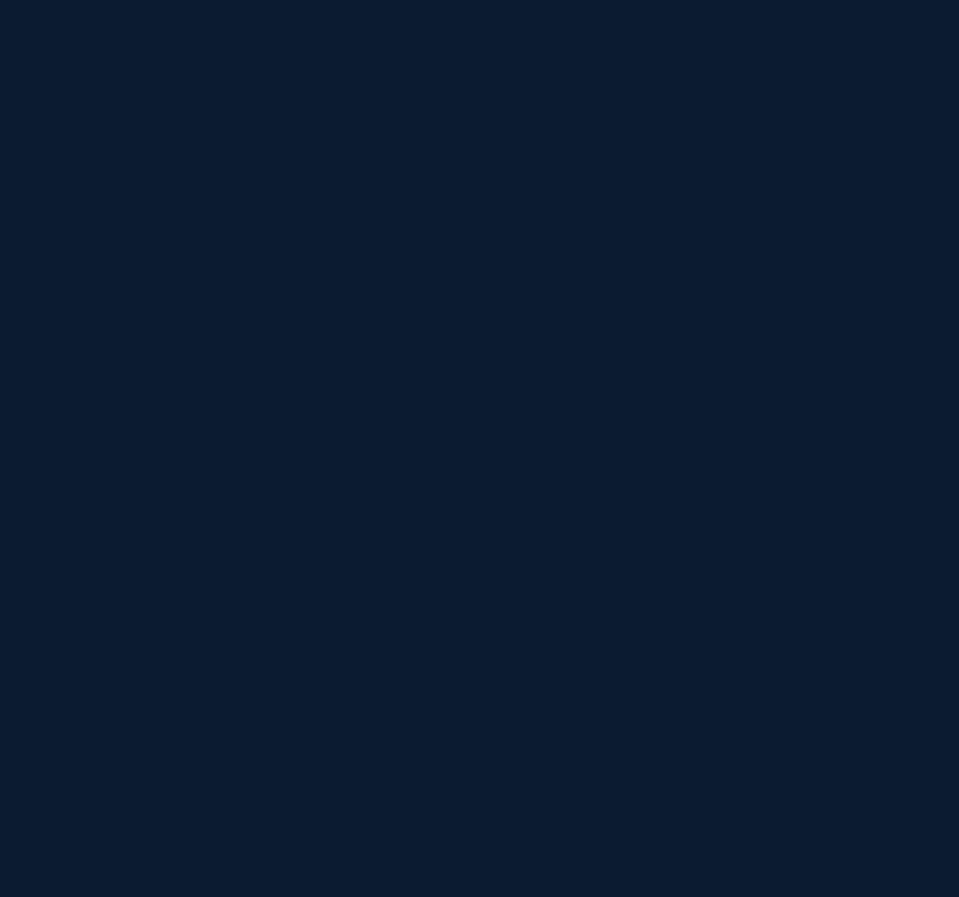
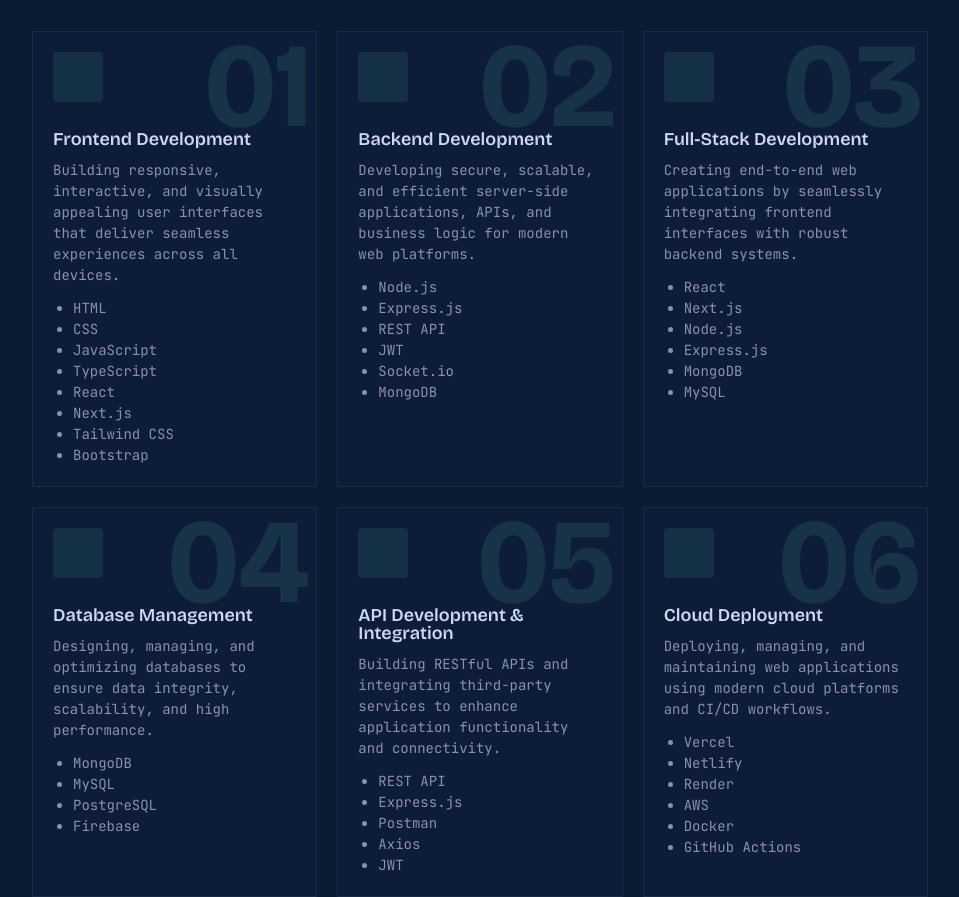
Before and after one commit to deepanshufullstack-ai/portfolio, a Next.js app: page / in a window 1280 px wide. Shown: the part 1860-2757 px from the top of the page, without its empty margins (160-1119 px from the left). Before the commit the page ends 1600 px from the top, so only its background shows below. Built offline with nearby package versions, Linux system fonts and the light colour scheme.

Commit message:
add changes

```diff
--- a/src/app/page.tsx
+++ b/src/app/page.tsx
@@ -5,19 +5,19 @@
 import Footer from "@/components/Footer";
 import Hero from "@/components/Hero";
 import Navbar from "@/components/Navbar";
-import Offer from "@/components/Offer";
+import Services from "@/components/Services";
 import Tech from "@/components/Tech";
 import Work from "@/components/Work";
 
 export default function Home() {
   return (
     <>
-      {/* <Navbar /> */}
+      <Navbar />
       <main>
         <Hero />
-        {/* <Counter /> */}
+        <Counter />
         <About />
-        {/* <Offer /> */}
+        <Services />
         {/* <Tech /> */}
         {/* <Experience /> */}
         {/* <Work /> */}
--- a/src/components/Counter.tsx
+++ b/src/components/Counter.tsx
@@ -1,10 +1,10 @@
 import styled from "styled-components";
 
 const counters = [
-  { count: "5+", label: "Years of Experience" },
-  { count: "20+", label: "Projects Completed" },
+  { count: "2+", label: "Years of Experience" },
+  { count: "10+", label: "Projects Completed" },
   { count: "10+", label: "Happy Clients" },
-  { count: "3", label: "Awards Won" },
+  { count: "4", label: "Awards Won" },
 ];
 
 export default function Counter() {
@@ -60,7 +60,7 @@
   p {
     color: #0b1b31;
     font-size: 14px;
-    font-weight: 500;
+    font-weight: 600;
     line-height: 1.5;
   }
 
--- a/src/components/Navbar.tsx
+++ b/src/components/Navbar.tsx
@@ -8,6 +8,7 @@
 
 const navLinks = [
   { menu: "About", href: "#about" },
+  {menu: "Services", href: "#services"},
   { menu: "Experience", href: "#experience" },
   { menu: "Work", href: "#work" },
   { menu: "Contact", href: "#contact" },
--- a/src/components/Offer.tsx
+++ b/src/components/Services.tsx
@@ -1,49 +1,114 @@
+"use client";
 
-import { RiComputerLine } from "react-icons/ri";
+import { BsCloudUpload } from "react-icons/bs";
+import { useEffect, useRef } from "react";
 import styled from "styled-components";
 
-const offers = [
+const services = [
   {
     title: "Frontend Development",
+    // icon: <Monitor color="#64ffda" size={24} />,
     description:
-      "Building responsive and interactive user interfaces with modern web technologies.",
-    skills: ["React", "Vue.js", "Angular"],
+      "Building responsive, interactive, and visually appealing user interfaces that deliver seamless experiences across all devices.",
+    techStack: [
+      "HTML",
+      "CSS",
+      "JavaScript",
+      "TypeScript",
+      "React",
+      "Next.js",
+      "Tailwind CSS",
+      "Bootstrap",
+    ],
   },
   {
     title: "Backend Development",
+    // icon: <Layers color="#64ffda" size={24} />,
     description:
-      "Developing scalable and maintainable server-side applications with modern technologies.",
-    skills: ["Node.js", "Python", "Java"],
+      "Developing secure, scalable, and efficient server-side applications, APIs, and business logic for modern web platforms.",
+    techStack: [
+      "Node.js",
+      "Express.js",
+      "REST API",
+      "JWT",
+      "Socket.io",
+      "MongoDB",
+    ],
   },
   {
-    title: "UI/UX Design",
+    title: "Full-Stack Development",
+    // icon: <Layers color="#64ffda" size={24} />,
     description:
-      "Creating user-centered designs that are both visually appealing and easy to use.",
-    skills: ["Figma", "Adobe XD", "Sketch"],
+      "Creating end-to-end web applications by seamlessly integrating frontend interfaces with robust backend systems.",
+    techStack: [
+      "React",
+      "Next.js",
+      "Node.js",
+      "Express.js",
+      "MongoDB",
+      "MySQL",
+    ],
   },
   {
-    title: "Frontend Development",
+    title: "Database Management",
+    // icon: <Database color="#64ffda" size={24} />,
     description:
-      "Building responsive and interactive user interfaces with modern web technologies.",
-    skills: ["React", "Vue.js", "Angular"],
+      "Designing, managing, and optimizing databases to ensure data integrity, scalability, and high performance.",
+    techStack: [
+      "MongoDB",
+      "MySQL",
+      "PostgreSQL",
+      "Firebase",
+    ],
   },
   {
-    title: "Backend Development",
+    title: "API Development & Integration",
+    // icon: <Layers color="#64ffda" size={24} />,
     description:
-      "Developing scalable and maintainable server-side applications with modern technologies.",
-    skills: ["Node.js", "Python", "Java"],
+      "Building RESTful APIs and integrating third-party services to enhance application functionality and connectivity.",
+    techStack: [
+      "REST API",
+      "Express.js",
+      "Postman",
+      "Axios",
+      "JWT",
+    ],
   },
   {
-    title: "UI/UX Design",
+    title: "Cloud Deployment",
+    // icon: <BsCloudUpload color="#64ffda" size={24} />,
     description:
-      "Creating user-centered designs that are both visually appealing and easy to use.",
-    skills: ["Figma", "Adobe XD", "Sketch"],
+      "Deploying, managing, and maintaining web applications using modern cloud platforms and CI/CD workflows.",
+    techStack: [
+      "Vercel",
+      "Netlify",
+      "Render",
+      "AWS",
+      "Docker",
+      "GitHub Actions",
+    ],
   },
 ];
 
-export default function Offer() {
+export default function Services() {
+  const ref = useRef<HTMLDivElement>(null);
+
+  useEffect(() => {
+    const observer = new IntersectionObserver(
+      ([entry]) => {
+        if (entry.isIntersecting) {
+          ref.current?.querySelectorAll(".reveal").forEach((el, i) => {
+            setTimeout(() => el.classList.add("visible"), i * 100);
+          });
+        }
+      },
+      { threshold: 0.1 },
+    );
+    if (ref.current) observer.observe(ref.current);
+    return () => observer.disconnect();
+  }, []);
   return (
-    <OfferSection>
+    <OfferSection id="services" ref={ref}>
       <OfferContent>
         <OfferHeadingContainer>
           <OfferIntro>03.</OfferIntro>
@@ -51,16 +116,16 @@
           <OfferLine />
         </OfferHeadingContainer>
         <OfferGrid>
-          {offers.map((offer, i) => (
+          {services.map((service, i) => (
             <OfferItem key={i}>
               <span>0{i + 1}</span>
               <div>
-                <RiComputerLine color="#64ffda" size={24} />
+                {/* {service.icon} */}
               </div>
-              <h1>{offer.title}</h1>
-              <p>{offer.description}</p>
+              <h1>{service.title}</h1>
+              <p>{service.description}</p>
               <ul>
-                {offer.skills.map((skill, j) => (
+                {service.techStack.map((skill, j) => (
                   <li key={j}>{skill}</li>
                 ))}
               </ul>
@@ -71,7 +136,6 @@
     </OfferSection>
   );
 }
-
 
 export const OfferSection = styled.section`
   min-height: 100vh;
```
